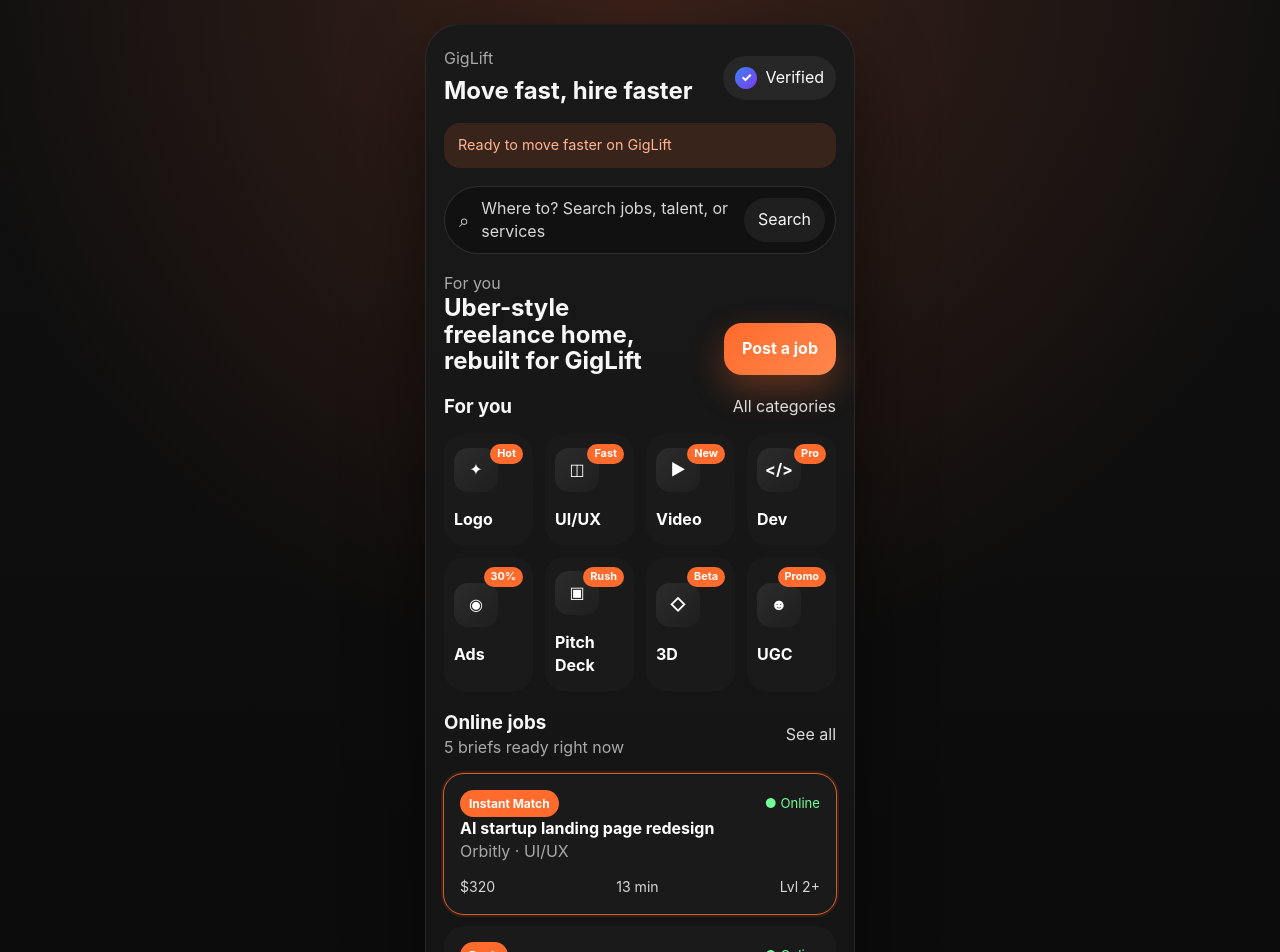
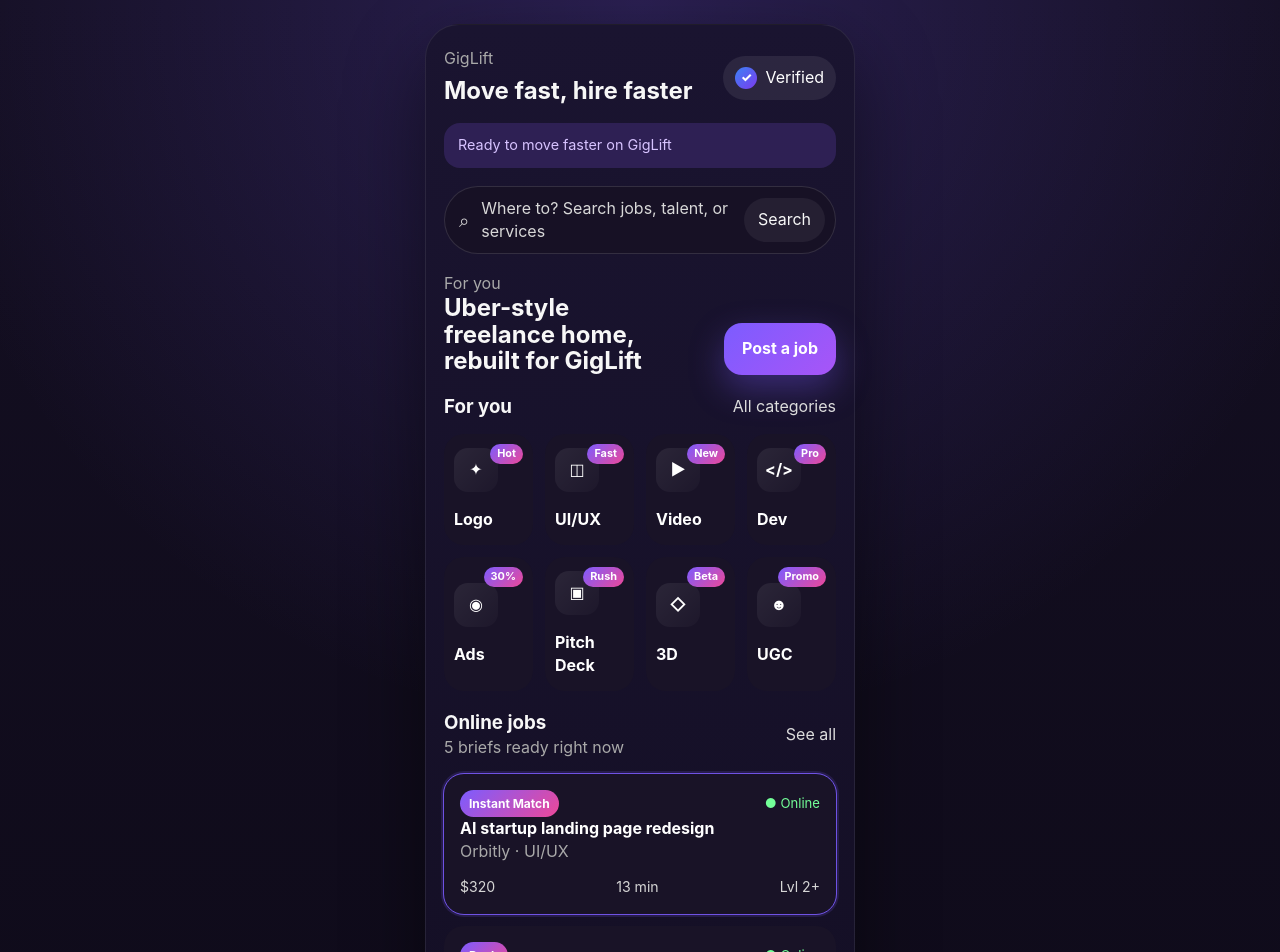
Before and after one commit to fintie/GigLift, a React (Vite) app: page / in a window 1280 px wide. Shown: the top 952 px of the page. Built offline with nearby package versions, Linux system fonts and the light colour scheme.

Commit message:
Refresh GigLift palette toward Whatnot-inspired tones

```diff
--- a/src/index.css
+++ b/src/index.css
@@ -1,7 +1,7 @@
 :root {
   font-family: Inter, ui-sans-serif, system-ui, -apple-system, BlinkMacSystemFont, 'Segoe UI', sans-serif;
   color: #f7f7f7;
-  background: #050505;
+  background: #0a0712;
   line-height: 1.45;
   font-weight: 400;
   color-scheme: dark;
@@ -16,8 +16,9 @@ html, body, #root { margin: 0; min-height: 100%; }
 body {
   min-width: 320px;
   background:
-    radial-gradient(circle at top, rgba(255, 112, 67, 0.18), transparent 28%),
-    linear-gradient(180deg, #101010 0%, #050505 100%);
+    radial-gradient(circle at top, rgba(123, 92, 255, 0.22), transparent 30%),
+    radial-gradient(circle at bottom, rgba(255, 66, 165, 0.12), transparent 28%),
+    linear-gradient(180deg, #140f22 0%, #090611 100%);
 }
 button, input { font: inherit; }
 button {
@@ -43,7 +44,7 @@ input {
   width: min(100%, 430px);
   min-height: 880px;
   border-radius: 34px;
-  background: linear-gradient(180deg, #191919 0%, #0d0d0d 100%);
+  background: linear-gradient(180deg, #1a1430 0%, #0d0918 100%);
   border: 1px solid rgba(255, 255, 255, 0.08);
   box-shadow: 0 30px 80px rgba(0, 0, 0, 0.48);
   padding: 22px 18px 110px;
@@ -64,7 +65,7 @@ input {
   gap: 8px;
   padding: 10px 12px;
   border-radius: 999px;
-  background: rgba(255,255,255,0.06);
+  background: rgba(255,255,255,0.08);
   color: white;
 }
 .verified-icon {
@@ -75,8 +76,8 @@ input {
   margin-top: 14px;
   padding: 12px 14px;
   border-radius: 16px;
-  background: rgba(255,107,44,0.14);
-  color: #ffb491;
+  background: rgba(138, 92, 246, 0.18);
+  color: #d7c3ff;
   font-size: 0.9rem;
 }
 .search-hero, .tile-section, .job-section, .benefit-section, .profile-section, .tab-section { margin-top: 18px; }
@@ -86,7 +87,7 @@ input {
   align-items: center;
   gap: 12px;
   border-radius: 999px;
-  background: #111111;
+  background: #171125;
   border: 1px solid rgba(255, 255, 255, 0.12);
   padding: 10px 10px 10px 14px;
   color: #d8d8d8;
@@ -100,7 +101,7 @@ input {
 .later-pill { margin-left: auto; padding: 10px 14px; border-radius: 999px; }
 .search-panel, .detail-card {
   margin-top: 12px;
-  background: #141414;
+  background: #161125;
   border-radius: 22px;
   padding: 16px;
 }
@@ -116,12 +117,12 @@ input {
 .hero-copy { margin-top: 18px; align-items: flex-end; }
 .hero-copy h2 { max-width: 240px; font-size: 1.5rem; line-height: 1.1; }
 .primary-cta {
-  background: linear-gradient(135deg, #ff6b2c, #ff874d);
+  background: linear-gradient(135deg, #7c5cff, #a855f7);
   color: #fff;
   border-radius: 18px;
   padding: 14px 18px;
   font-weight: 700;
-  box-shadow: 0 14px 34px rgba(255, 107, 44, 0.32);
+  box-shadow: 0 14px 34px rgba(124, 92, 255, 0.34);
 }
 .primary-cta.small { padding: 10px 14px; border-radius: 14px; }
 .service-grid, .profile-grid {
@@ -131,7 +132,7 @@ input {
   margin-top: 14px;
 }
 .service-card, .profile-stat, .job-card, .benefit-card, .row-card {
-  background: #1a1a1a;
+  background: #191327;
   border-radius: 20px;
   padding: 14px 10px;
   position: relative;
@@ -140,12 +141,12 @@ input {
 }
 .service-card, .profile-stat { min-height: 104px; }
 .active-card {
-  outline: 1px solid rgba(255, 107, 44, 0.8);
-  box-shadow: 0 0 0 3px rgba(255, 107, 44, 0.12);
+  outline: 1px solid rgba(124, 92, 255, 0.85);
+  box-shadow: 0 0 0 3px rgba(124, 92, 255, 0.16);
 }
 .tile-badge {
   position: absolute; top: 10px; right: 10px; padding: 2px 7px; border-radius: 999px;
-  background: #ff6b2c; color: #fff; font-size: 0.68rem; font-weight: 700;
+  background: linear-gradient(135deg, #7c5cff, #ec4899); color: #fff; font-size: 0.68rem; font-weight: 700;
 }
 .tile-icon {
   width: 44px; height: 44px; border-radius: 14px; display: grid; place-items: center;
@@ -156,17 +157,17 @@ input {
 .job-list, .benefit-list, .service-list, .activity-list { display: grid; gap: 12px; margin-top: 14px; }
 .job-card, .benefit-card { padding: 16px; }
 .job-tag {
-  background: #ff6b2c; color: white; padding: 5px 9px; border-radius: 999px; font-size: 0.75rem; font-weight: 700;
+  background: linear-gradient(135deg, #7c5cff, #ec4899); color: white; padding: 5px 9px; border-radius: 999px; font-size: 0.75rem; font-weight: 700;
 }
 .live-dot { color: #73ff98; font-size: 0.82rem; }
 .job-meta { margin-top: 14px; color: #d6d6d6; font-size: 0.88rem; }
 .ghost-link { padding: 0; background: transparent; color: #dcdcdc; }
 .profile-badge {
-  padding: 8px 12px; border-radius: 999px; background: rgba(255, 107, 44, 0.15); color: #ff9d72; font-size: 0.85rem;
+  padding: 8px 12px; border-radius: 999px; background: rgba(124, 92, 255, 0.18); color: #d8c8ff; font-size: 0.85rem;
 }
 .avatar {
   width: 50px; height: 50px; border-radius: 18px; display: grid; place-items: center;
-  background: linear-gradient(135deg, #ff6b2c, #7c3aed); font-weight: 800;
+  background: linear-gradient(135deg, #7c5cff, #ec4899); font-weight: 800;
 }
 .ghost-light { padding: 10px 12px; border-radius: 14px; }
 .profile-stat { min-height: 86px; }
@@ -180,7 +181,7 @@ input {
 }
 .static-card { background: #141414; }
 .bottom-nav {
-  position: absolute; left: 14px; right: 14px; bottom: 14px; background: rgba(11, 11, 11, 0.98);
+  position: absolute; left: 14px; right: 14px; bottom: 14px; background: rgba(14, 10, 24, 0.98);
   border: 1px solid rgba(255, 255, 255, 0.08); border-radius: 24px; padding: 10px;
 }
 .nav-item {
@@ -195,7 +196,7 @@ input {
 
 .provider-hero {
   margin-top: 16px;
-  background: linear-gradient(135deg, rgba(255,107,44,0.16), rgba(124,58,237,0.18));
+  background: linear-gradient(135deg, rgba(124,92,255,0.22), rgba(236,72,153,0.16));
   border-radius: 24px;
   padding: 18px;
   display: flex;
```
